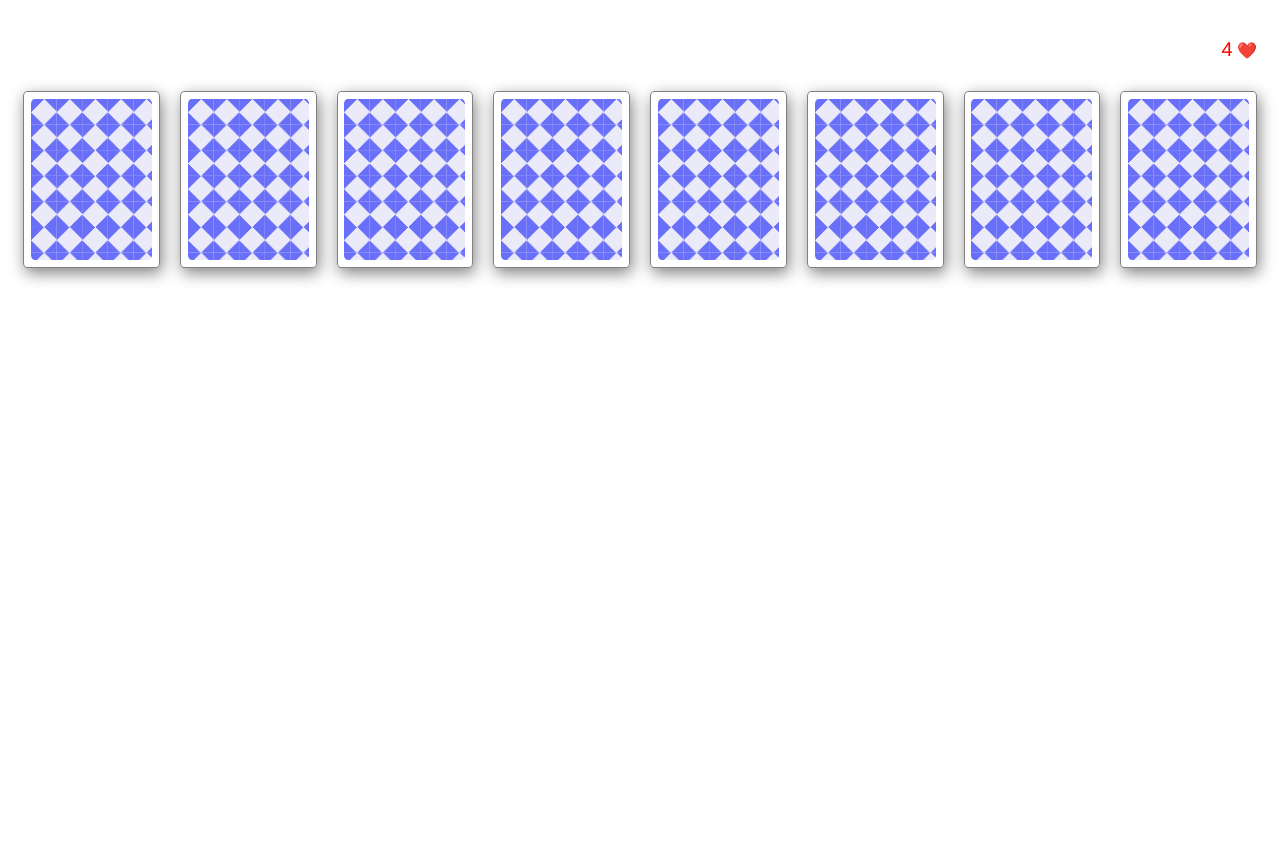
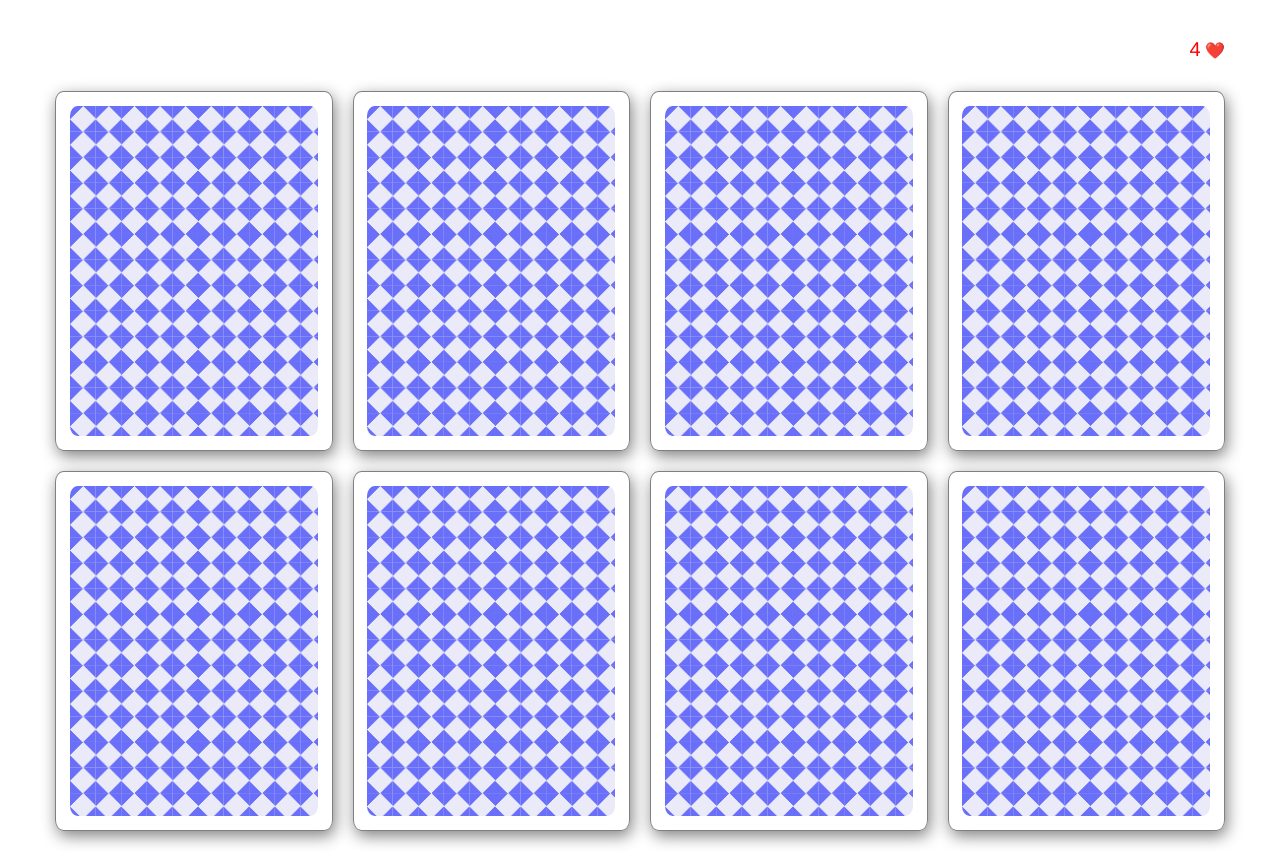
Before and after one commit to DavidEspinola/card-pair-game, a Vue app: page / in a window 1280 px wide. Before the commit the page ends 800 px from the top, so only its background shows below. Built offline with nearby package versions, Linux system fonts and the light colour scheme.

Commit message:
Remove the possibility of having only a row of cards

```diff
--- a/src/components/Level/LevelComponent.vue
+++ b/src/components/Level/LevelComponent.vue
@@ -41,7 +41,7 @@ watchEffect(async () => {
 <style lang="sass" scoped>
   .level
     width: 100%
-    max-width: 1840px
+    max-width: 1200px
     .board
       margin: 30px 15px
       display: flex
@@ -58,6 +58,4 @@ watchEffect(async () => {
       grid-template-columns: repeat(4, 1fr)
       @media screen and (max-width: 500px)
         grid-template-columns: repeat(2, 1fr)
-      @media screen and (min-width: 1200px)
-        grid-template-columns: repeat(8, 1fr)
 </style>
```
